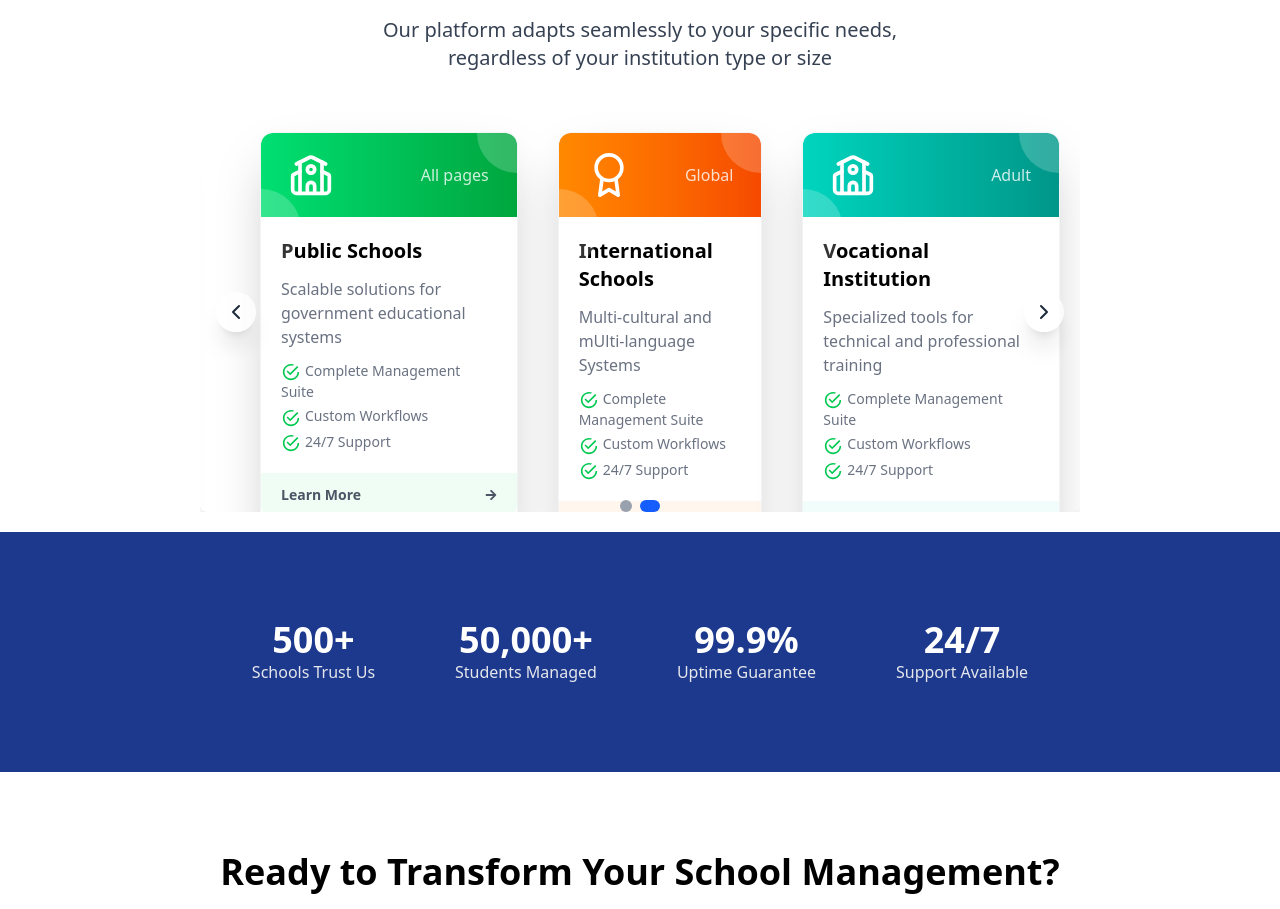
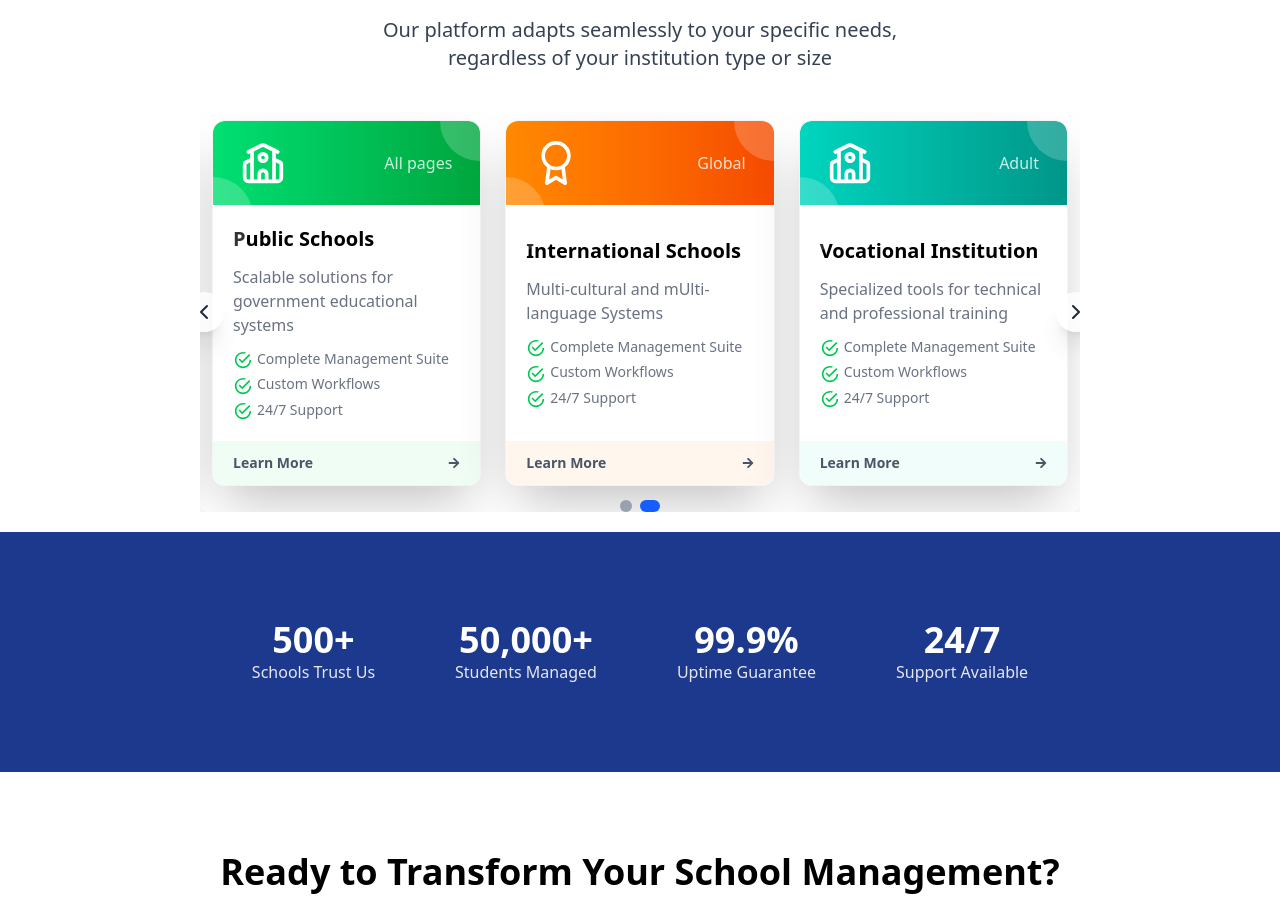
Before and after one commit to Abuzaid01/schcloud, a React (Vite) app in the folder SchCloud/: page / in a window 1280 px wide. Shown: the part 2809-3718 px from the top of the page. Built offline with nearby package versions, Linux system fonts and the light colour scheme.

Commit message:
Carousel btn fix

```diff
--- a/SchCloud/src/Components/Carousel.jsx
+++ b/SchCloud/src/Components/Carousel.jsx
@@ -42,7 +42,7 @@ function Carousel({ children, autoSlideInterval = 3000 }) {
 
       <button
         onClick={prevSlide}
-        className="absolute left-4 top-1/2 -translate-y-1/2 bg-white/80 hover:bg-white/10 hover:border shadow-xl p-2 rounded-full transition-all"
+        className="absolute -left-4 z-70 top-1/2 -translate-y-1/2 bg-white/80 hover:bg-white/10 hover:border shadow-xl p-2 rounded-full transition-all"
         aria-label="Previous slide"
       >
         <ChevronLeft className="w-6 h-6 text-gray-800" />
@@ -50,7 +50,7 @@ function Carousel({ children, autoSlideInterval = 3000 }) {
 
       <button
         onClick={nextSlide}
-        className="absolute right-4 top-1/2 -translate-y-1/2 bg-white/80 hover:bg-white/10 hover:border shadow-xl p-2 rounded-full transition-all"
+        className="absolute -right-4 top-1/2 -translate-y-1/2 bg-white/80 hover:bg-white/10 hover:border shadow-xl p-2 rounded-full transition-all"
         aria-label="Next slide"
       >
         <ChevronRight className="w-6 h-6 text-gray-800" />
--- a/SchCloud/src/Components/VersatileSolution.jsx
+++ b/SchCloud/src/Components/VersatileSolution.jsx
@@ -36,7 +36,7 @@ const VersatileSolution = () => {
           {/* Carousel Section */}
 
           <div className="my-5 ">
-            <div className="flex flex-row space-x-3 md:space-x-5 items-center overflow-hidden mx-10 md:mx-50 relative  ">
+            <div className="grid grid-row items-center overflow-hidden mx-10 md:mx-50 relative  ">
               {/* <div className="absolute top-50% left-0 z-50 w-10 h-10 bg-white  border-1 border-gray-300 hover:border-gray-700 hover:cursor-pointer shadow-xl shadow-gray-200 rounded-full items-center justify-center flex mr-5 ">
                 <GoChevronLeft className="size-7 " />
               </div>
@@ -47,9 +47,9 @@ const VersatileSolution = () => {
               <Carousel autoSlideInterval={5000}>
                 <div
                   id="carousel1"
-                  className="flex flex-col space-x-3 md:flex-row  space-y-5 p-5 mx-auto w-full flex-shrink-0  "
+                  className="grid grid-cols  md:grid-cols-3  gap-4 p-2 mx-auto w-full "
                 >
-                  <div className="flex flex-col  rounded-xl bg-white shadow-2xl border border-gray-100 p- mx-5 hover:-translate-y-3 transition-all ease-in-out overflow-hidden ">
+                  <div className="flex flex-col  rounded-xl justify-between bg-white shadow-2xl border border-gray-100 p- mx-1 hover:-translate-y-3 transition-all ease-in-out overflow-hidden ">
                     <div className="flex flex-row justify-between bg-gradient-to-r from-pink-400 to-pink-600 px-7 py-5 rounded-t-xl items-center relative ">
                       <div className="absolute bg-white/20 w-20 h-20 rounded-full -top-10 -right-10  "></div>
                       <div className="absolute bg-white/20 w-20 h-20 rounded-full -bottom-13 -left-10  "></div>
@@ -83,7 +83,7 @@ const VersatileSolution = () => {
                       <FaArrowRight className="size-3 " />
                     </div>
                   </div>
-                  <div className="flex flex-col  rounded-xl bg-white shadow-2xl border border-gray-100 p- mx-5 hover:-translate-y-3 transition-all ease-in-out overflow-hidden ">
+                  <div className="flex flex-col  rounded-xl bg-white shadow-2xl border border-gray-100 p- mx-1 hover:-translate-y-3 transition-all ease-in-out overflow-hidden ">
                     <div className="flex flex-row justify-between bg-gradient-to-r from-blue-400 to-blue-600 px-7 py-5 rounded-t-xl items-center relative ">
                       <div className="absolute bg-white/20 w-20 h-20 rounded-full -top-10 -right-10  "></div>
                       <div className="absolute bg-white/20 w-20 h-20 rounded-full -bottom-13 -left-10  "></div>
@@ -118,7 +118,7 @@ const VersatileSolution = () => {
                     </div>
                   </div>
 
-                  <div className="flex flex-col  rounded-xl bg-white shadow-2xl border border-gray-100 p- mx-5 hover:-translate-y-3 transition-all ease-in-out overflow-hidden ">
+                  <div className="flex flex-col justify-between rounded-xl bg-white shadow-2xl border border-gray-100 p- mx-1 hover:-translate-y-3 transition-all ease-in-out overflow-hidden ">
                     <div className="flex flex-row justify-between bg-gradient-to-r from-purple-400 to-purple-600 px-7 py-5 rounded-t-xl items-center relative ">
                       <div className="absolute bg-white/20 w-20 h-20 rounded-full -top-10 -right-10  "></div>
                       <div className="absolute bg-white/20 w-20 h-20 rounded-full -bottom-13 -left-10  "></div>
@@ -154,9 +154,9 @@ const VersatileSolution = () => {
                 </div>
                 <div
                   id="carousel2"
-                  className="flex flex-col space-x-3 md:flex-row  space-y-5 p-5 mx-5 w-full flex-shrink-0 "
+                  className="grid grid-cols gap-4 md:grid-cols-3 p-2 mx-auto w-full "
                 >
-                  <div className="flex flex-col  rounded-xl bg-white shadow-2xl border border-gray-100 p- mx-5 hover:-translate-y-3 transition-all ease-in-out overflow-hidden ">
+                  <div className="flex flex-col justify-between rounded-xl bg-white shadow-2xl border border-gray-100 p- mx-1 hover:-translate-y-3 transition-all ease-in-out overflow-hidden ">
                     <div className="flex flex-row justify-between bg-gradient-to-r from-green-400 to-green-600 px-7 py-5 rounded-t-xl items-center relative ">
                       <div className="absolute bg-white/20 w-20 h-20 rounded-full -top-10 -right-10  "></div>
                       <div className="absolute bg-white/20 w-20 h-20 rounded-full -bottom-13 -left-10  "></div>
@@ -189,7 +189,7 @@ const VersatileSolution = () => {
                       <FaArrowRight className="size-3 " />
                     </div>
                   </div>
-                  <div className="flex flex-col  rounded-xl bg-white shadow-2xl border border-gray-100 p- mx-5 hover:-translate-y-3 transition-all ease-in-out overflow-hidden ">
+                  <div className="flex flex-col justify-between rounded-xl bg-white shadow-2xl border border-gray-100 mx-1 hover:-translate-y-3 transition-all ease-in-out overflow-hidden ">
                     <div className="flex flex-row justify-between bg-gradient-to-r from-orange-400 to-orange-600 px-7 py-5 rounded-t-xl items-center relative ">
                       <div className="absolute bg-white/20 w-20 h-20 rounded-full -top-10 -right-10  "></div>
                       <div className="absolute bg-white/20 w-20 h-20 rounded-full -bottom-13 -left-10  "></div>
@@ -225,7 +225,7 @@ const VersatileSolution = () => {
                     </div>
                   </div>
 
-                  <div className="flex flex-col  rounded-xl bg-white shadow-2xl border border-gray-100 p- mx-5 hover:-translate-y-3 transition-all ease-in-out overflow-hidden ">
+                  <div className="flex flex-col justify-between rounded-xl bg-white shadow-2xl border border-gray-100 mx-1 hover:-translate-y-3 transition-all ease-in-out overflow-hidden ">
                     <div className="flex flex-row justify-between bg-gradient-to-r from-teal-400 to-teal-600 px-7 py-5 rounded-t-xl items-center relative ">
                       <div className="absolute bg-white/20 w-20 h-20 rounded-full -top-10 -right-10  "></div>
                       <div className="absolute bg-white/20 w-20 h-20 rounded-full -bottom-13 -left-10  "></div>
```
